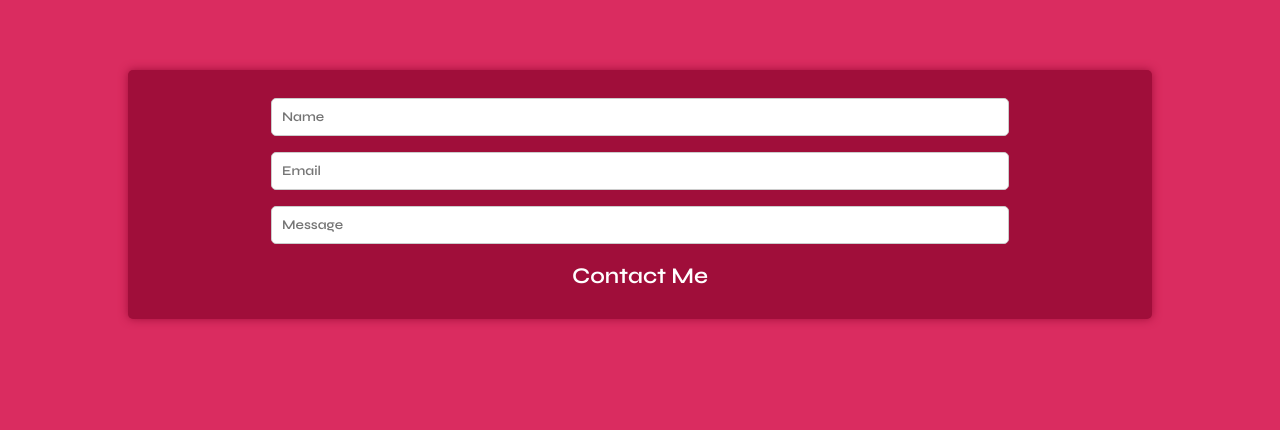
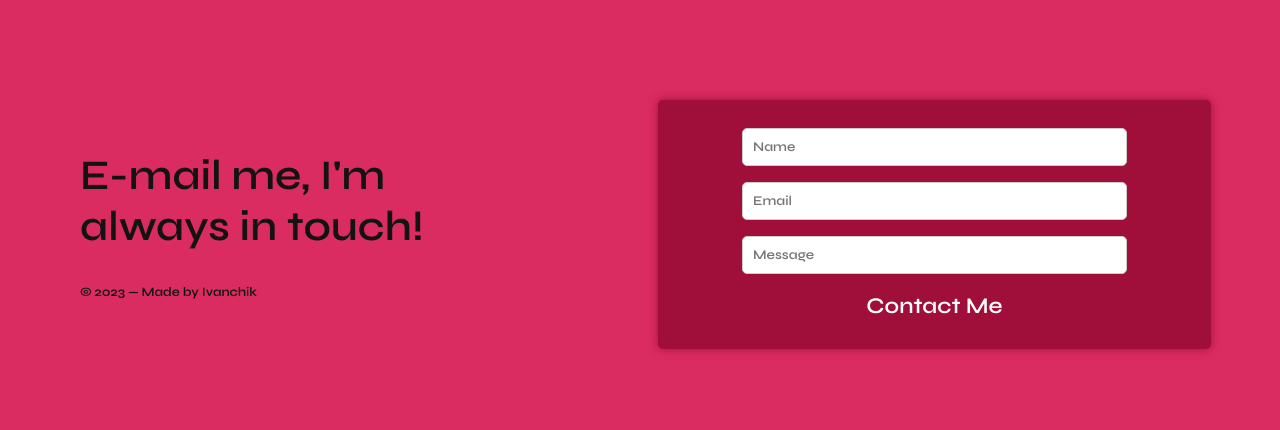
Before and after one commit to IvanchikIvan/Ivanchik-Portfolio, a React (Create React App) app: page / in a window 1280 px wide. Shown: the part 1589-2019 px from the top of the page. Built offline with nearby package versions, Linux system fonts and the light colour scheme.

Commit message:
Added title to footer

```diff
--- a/src/components/Footer/Footer.js
+++ b/src/components/Footer/Footer.js
@@ -4,6 +4,10 @@ import "./Footer.css";
 const Footer = () => {
   return (
     <footer className="footer" id="footer">
+      <div className="im-glad-to-answer-your-questions">
+        <p>E-mail me, I'm always in touch!</p>
+        <p className="made-by-Ivanchik">© 2023 — Made by Ivanchik</p>
+      </div>
       <div className="contact-me-form-container">
         <form onSubmit={null} className="contact-me-form">
           <input
```
